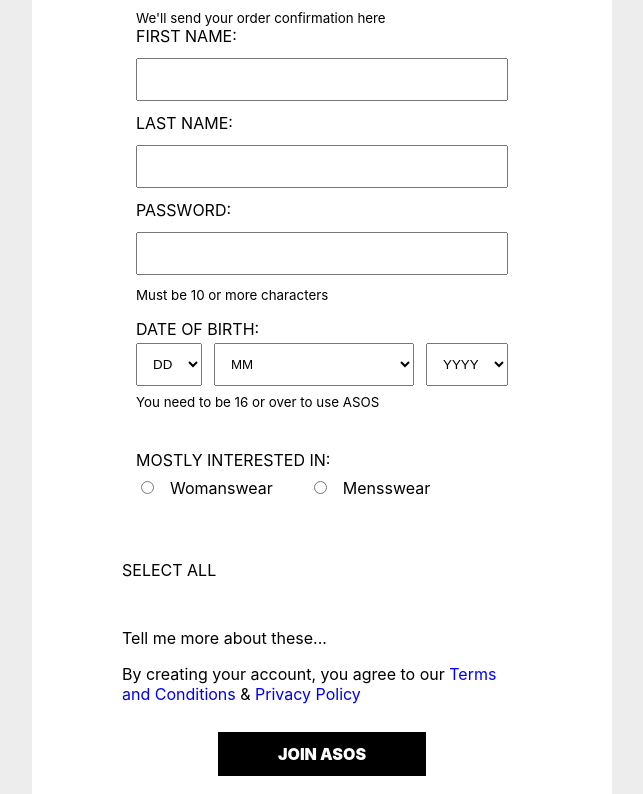
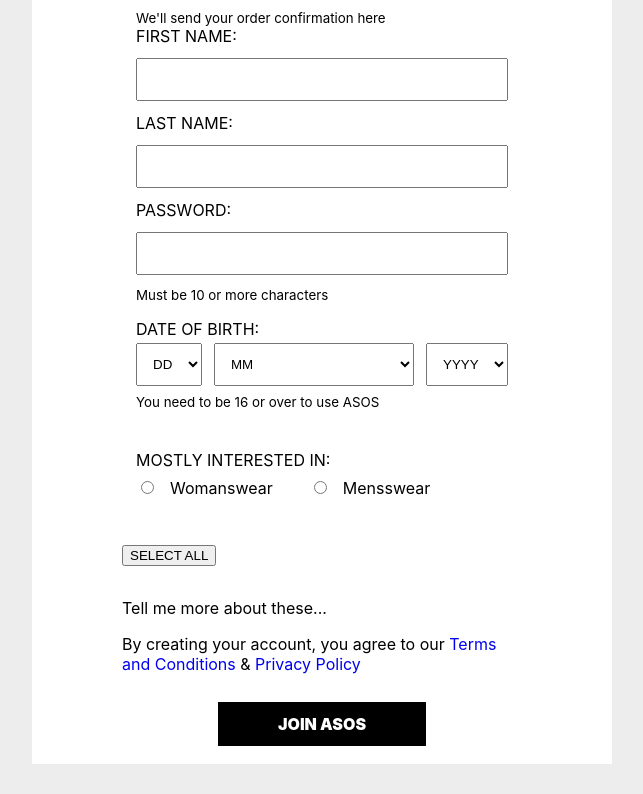
Before and after one commit to anthonyzamarro/dui-one, a React (Create React App) app: page / in a window 1280 px wide. Shown: the part 659-1453 px from the top of the page, without its empty margins (318-961 px from the left). After the commit the page ends 1423 px from the top, so only its background shows below. Built offline with nearby package versions, Linux system fonts and the light colour scheme.

Commit message:
add types file and start getting parent/child data flow down

```diff
--- a/src/components/Elements/Clickable.tsx
+++ b/src/components/Elements/Clickable.tsx
@@ -2,23 +2,18 @@
 
 interface Props {
     text: string,
-    thing: (blah: string) => void; // arrow function
+    selectAll: SelectAll; // arrow function
 }
 
-const Clickable: React.FC<Props> = ({ text, thing }) => {
-
-    const getValue = (e: object) => {
-        console.log('child', e);
-    }
+const Clickable: React.FC<Props> = ({ text, selectAll }) => {
 
     return (
         <div className="clickable__container">
-
-                <p
-                    onClick={(e: object) => getValue(e)}
+                <button
+                    onClick={() => selectAll(true)}
                 >
                     {text}
-                </p>
+                </button>
         </div>
     )
 }
--- a/src/components/containers/Parent.tsx
+++ b/src/components/containers/Parent.tsx
@@ -2,19 +2,16 @@
 import Clickable from "../elements/Clickable"
 
 interface Props {
+    selectAll: SelectAll; // arrow function
 }
 
-const Parent: React.FC<Props> = () => {
-
-    const getValue = (e: string) => {
-        console.log('parent', e);
-    }
+const Parent: React.FC<Props> = ({ selectAll }) => {
 
     return (
         <div className="parent__container">
             <Clickable
                 text="SELECT ALL"
-                thing={(blah: string) => getValue(blah)}
+                selectAll={selectAll}
             />
         </div>
     )
--- a/src/components/pages/Home.tsx
+++ b/src/components/pages/Home.tsx
@@ -1,19 +1,22 @@
 import Form from '../containers/Form';
-import Layout from '../layout/Layout';
 import Legal from '../containers/Legal';
+import Modal from '../containers/Modal';
 import Nav from '../containers/Nav';
+import Parent from '../containers/Parent';
 import SignUpWith from '../containers/SignUpWith';
 import Button from '../elements/Button';
 import Checkbox from '../elements/Checkbox';
 import Radio from '../elements/Radio';
 import SelectList from '../elements/SelectList';
 import TextField from '../elements/TextField';
-import Modal from '../containers/Modal';
-import Clickable from '../elements/Clickable';
-import Parent from '../containers/Parent';
+import Layout from '../layout/Layout';
 
 
 const Home: React.FC = () => {
+    const selectAll: SelectAll = (checked) => {
+        console.log('home: ', checked)
+    }
+
     return (
     <Layout>
         <Nav />
@@ -97,20 +100,17 @@
                 </fieldset>
             </div>
             <div className="checkbox__container">
-                <Parent>
+                <Parent
+                    selectAll={selectAll}
+                >
                     <fieldset className="fieldset__container-checkbox">
                         <div className="preferences__title_button__container">
                             <h3 className="preferences__title">CONTACT PREFERENCES</h3>
                             <h5 className="preferences__subtitle">Tell us which emails you’d like:</h5>
-                            {/* <Button
-                                link=""
+                            {/* <Clickable
                                 text="SELECT ALL"
-                                newWindow={false}
+                                fn={fn}
                             /> */}
-                            <Clickable
-                                text="SELECT ALL"
-                                thing={(e: string) => e}
-                            />
                         </div>
                         <div className="checkboxes">
                             <Checkbox
--- /dev/null
+++ b/src/types.d.ts
@@ -0,0 +1 @@
+type SelectAll = (checked: boolean) => void;
```
